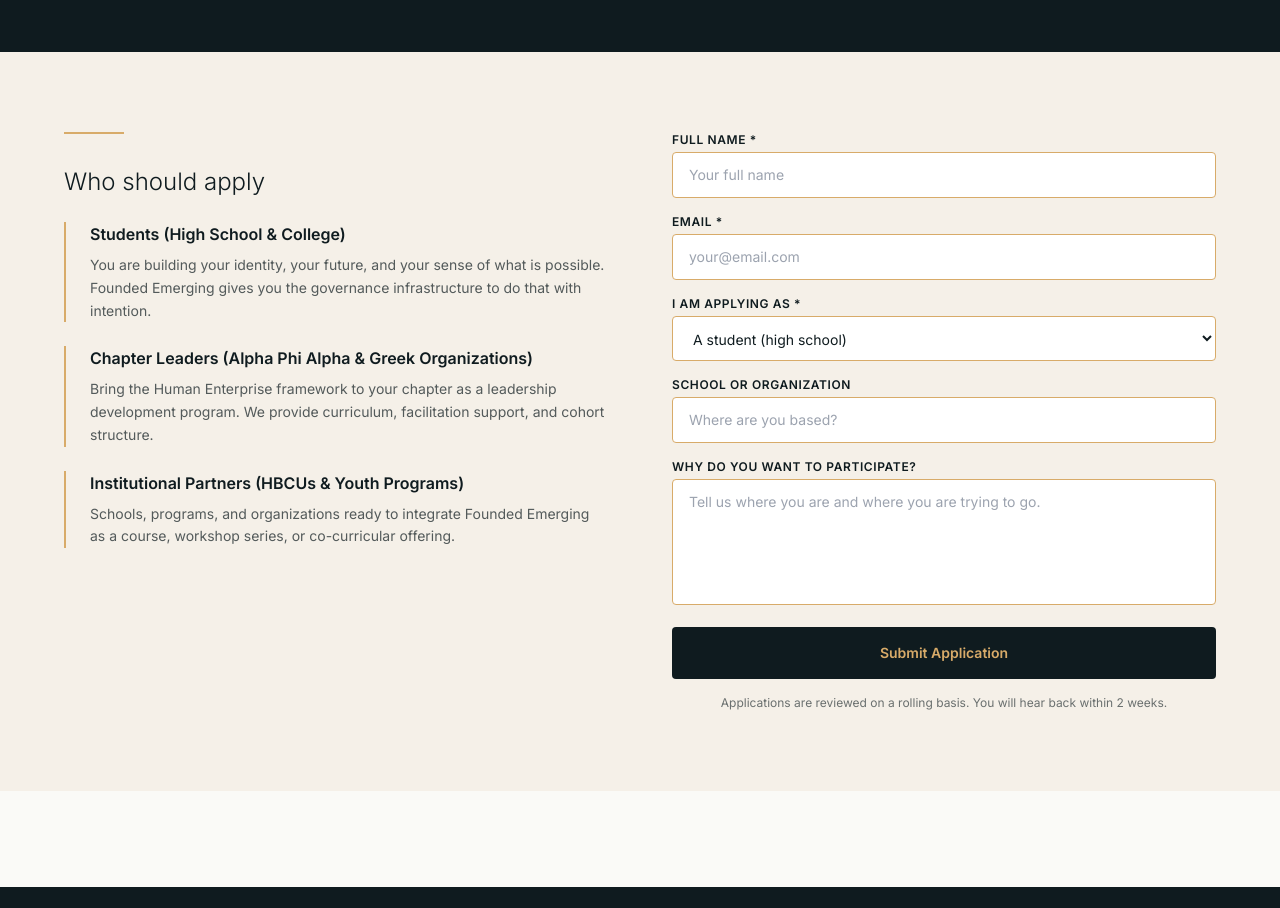
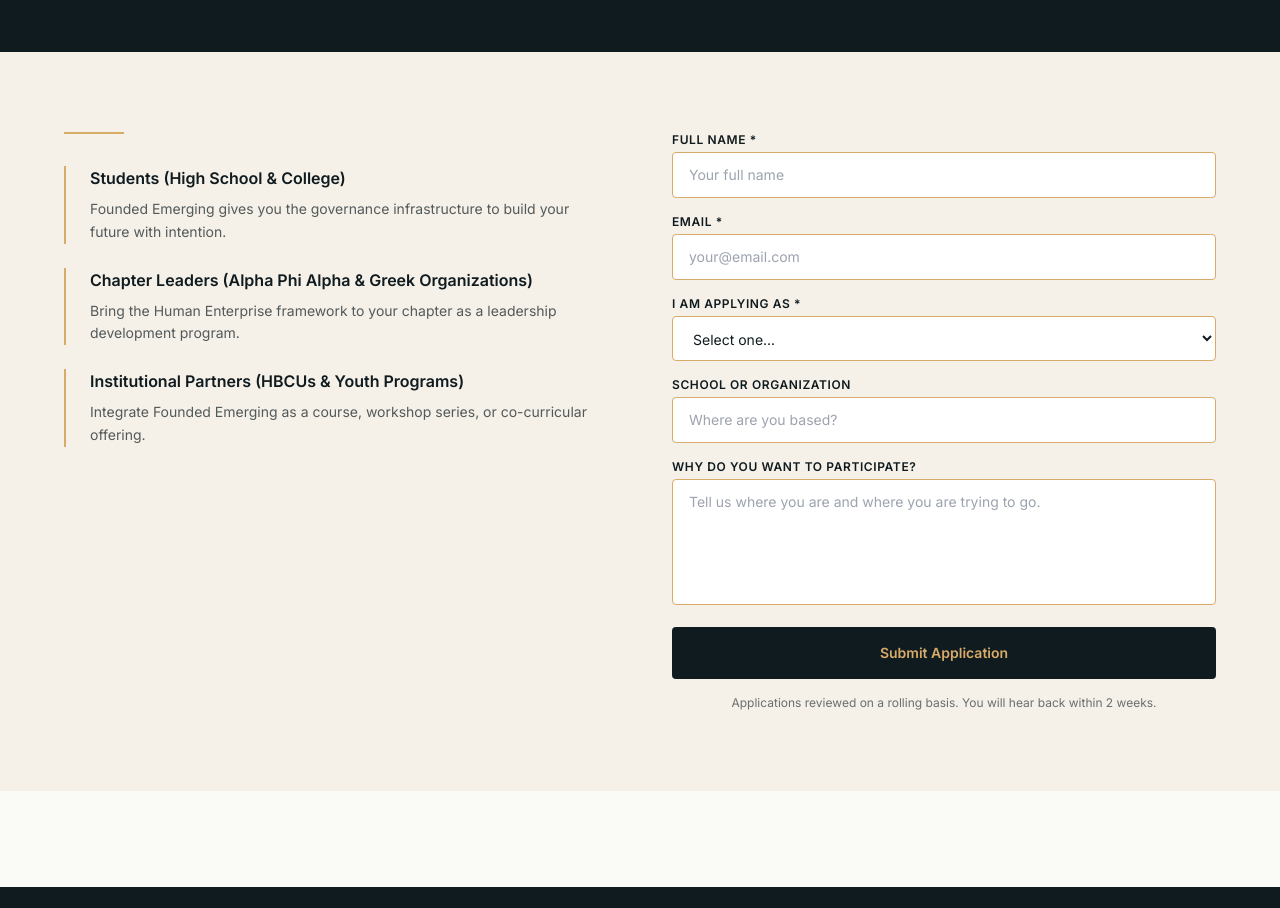
Before and after one commit to thefoundedproject/thefoundedemerging-site, a Next.js app: page /apply in a window 1280 px wide. Shown: the part 380-1288 px from the top of the page. Built offline with nearby package versions, Linux system fonts and the light colour scheme.

Commit message:
feat: wire contact form to Resend API

```diff
--- /dev/null
+++ b/app/api/contact/route.js
@@ -0,0 +1,62 @@
+import { NextResponse } from 'next/server';
+
+export async function POST(request) {
+  try {
+    const body = await request.json();
+    const { name, email, applicantType, school, reason } = body;
+
+    if (!name || !email) {
+      return NextResponse.json({ error: 'Name and email are required.' }, { status: 400 });
+    }
+
+    const res = await fetch('https://api.resend.com/emails', {
+      method: 'POST',
+      headers: {
+        'Authorization': `Bearer ${process.env.RESEND_API_KEY}`,
+        'Content-Type': 'application/json',
+      },
+      body: JSON.stringify({
+        from: 'Founded Emerging <contact@thefoundedemerging.app>',
+        to: ['docthompsondacmdc@gmail.com'],
+        reply_to: email,
+        subject: `[Founded Emerging] Application — ${applicantType || 'Inquiry'} — ${name}`,
+        html: `
+          <div style="font-family:Georgia,serif;max-width:600px;margin:0 auto;padding:32px;background:#FAFAF7;color:#0F1B1F;">
+            <div style="border-bottom:2px solid #D8AB69;padding-bottom:16px;margin-bottom:24px;">
+              <p style="font-size:11px;letter-spacing:2px;text-transform:uppercase;color:#D8AB69;margin:0 0 4px;">Founded Emerging</p>
+              <h1 style="font-size:22px;font-weight:700;margin:0;color:#0F1B1F;">New Application / Inquiry</h1>
+            </div>
+
+            <table style="width:100%;border-collapse:collapse;margin-bottom:24px;">
+              <tr><td style="padding:8px 0;border-bottom:1px solid #DDD2C2;width:140px;font-size:12px;font-weight:700;letter-spacing:1px;text-transform:uppercase;color:#5D6A72;">Name</td><td style="padding:8px 0;border-bottom:1px solid #DDD2C2;color:#0F1B1F;">${name}</td></tr>
+              <tr><td style="padding:8px 0;border-bottom:1px solid #DDD2C2;font-size:12px;font-weight:700;letter-spacing:1px;text-transform:uppercase;color:#5D6A72;">Email</td><td style="padding:8px 0;border-bottom:1px solid #DDD2C2;"><a href="mailto:${email}" style="color:#D8AB69;">${email}</a></td></tr>
+              ${applicantType ? `<tr><td style="padding:8px 0;border-bottom:1px solid #DDD2C2;font-size:12px;font-weight:700;letter-spacing:1px;text-transform:uppercase;color:#5D6A72;">Applying As</td><td style="padding:8px 0;border-bottom:1px solid #DDD2C2;color:#0F1B1F;">${applicantType}</td></tr>` : ''}
+              ${school ? `<tr><td style="padding:8px 0;border-bottom:1px solid #DDD2C2;font-size:12px;font-weight:700;letter-spacing:1px;text-transform:uppercase;color:#5D6A72;">School / Org</td><td style="padding:8px 0;border-bottom:1px solid #DDD2C2;color:#0F1B1F;">${school}</td></tr>` : ''}
+            </table>
+
+            ${reason ? `
+            <div style="background:#F5F0E8;border-left:3px solid #D8AB69;padding:16px;border-radius:4px;">
+              <p style="font-size:12px;font-weight:700;letter-spacing:1px;text-transform:uppercase;color:#5D6A72;margin:0 0 8px;">Why They Want to Participate</p>
+              <p style="color:#0F1B1F;line-height:1.7;margin:0;white-space:pre-wrap;">${reason}</p>
+            </div>` : ''}
+
+            <p style="font-size:11px;color:#5D6A72;margin-top:32px;text-align:center;">
+              Sent via thefoundedemerging.app · Reply directly to respond to ${name}.
+            </p>
+          </div>
+        `,
+      }),
+    });
+
+    if (!res.ok) {
+      const err = await res.text();
+      console.error('Resend error:', err);
+      return NextResponse.json({ error: 'Failed to send.' }, { status: 500 });
+    }
+
+    return NextResponse.json({ success: true });
+  } catch (err) {
+    console.error('Contact form error:', err);
+    return NextResponse.json({ error: 'Server error.' }, { status: 500 });
+  }
+}
--- a/app/apply/page.js
+++ b/app/apply/page.js
@@ -1,9 +1,30 @@
-export const metadata = {
-  title: 'Apply | Founded Emerging',
-  description: 'Apply to Founded Emerging — for students, organizations, and institutional partners.',
+'use client'
+
+import { useState } from 'react'
+
+export default function Apply() {
+  const [form, setForm] = useState({ name: '', email: '', applicantType: '', school: '', reason: '' })
+  const [status, setStatus] = useState('idle')
+
+  const set = (field) => (e) => setForm((f) => ({ ...f, [field]: e.target.value }))
+
+  const handleSubmit = async (e) => {
+    e.preventDefault()
+    setStatus('sending')
+    try {
+      const res = await fetch('/api/contact', {
+        method: 'POST',
+        headers: { 'Content-Type': 'application/json' },
+        body: JSON.stringify(form),
+      })
+      const data = await res.json()
+      if (!res.ok || data.error) throw new Error(data.error)
+      setStatus('success')
+    } catch {
+      setStatus('error')
+    }
   }
 
-export default function Apply() {
   return (
     <>
       <section style={{ backgroundColor: '#0F1B1F' }} className="py-24 px-6">
@@ -18,12 +39,11 @@
         <div className="max-w-6xl mx-auto grid md:grid-cols-2 gap-16">
           <div>
             <div style={{ width: '60px', height: '2px', backgroundColor: '#D8AB69' }} className="mb-8" />
-            <h2 style={{ color: '#0F1B1F' }} className="text-2xl font-light mb-6">Who should apply</h2>
             <div className="space-y-6">
               {[
-                { label: 'Students (High School & College)', desc: 'You are building your identity, your future, and your sense of what is possible. Founded Emerging gives you the governance infrastructure to do that with intention.' },
-                { label: 'Chapter Leaders (Alpha Phi Alpha & Greek Organizations)', desc: 'Bring the Human Enterprise framework to your chapter as a leadership development program. We provide curriculum, facilitation support, and cohort structure.' },
-                { label: 'Institutional Partners (HBCUs & Youth Programs)', desc: 'Schools, programs, and organizations ready to integrate Founded Emerging as a course, workshop series, or co-curricular offering.' },
+                { label: 'Students (High School & College)', desc: 'Founded Emerging gives you the governance infrastructure to build your future with intention.' },
+                { label: 'Chapter Leaders (Alpha Phi Alpha & Greek Organizations)', desc: 'Bring the Human Enterprise framework to your chapter as a leadership development program.' },
+                { label: 'Institutional Partners (HBCUs & Youth Programs)', desc: 'Integrate Founded Emerging as a course, workshop series, or co-curricular offering.' },
               ].map((item) => (
                 <div key={item.label} className="border-l-2 pl-6" style={{ borderColor: '#D8AB69' }}>
                   <p style={{ color: '#0F1B1F' }} className="font-semibold mb-2">{item.label}</p>
@@ -33,18 +53,27 @@
             </div>
           </div>
 
-          <form className="space-y-4">
+          <div>
+            {status === 'success' ? (
+              <div style={{ backgroundColor: '#0F1B1F', borderRadius: '12px' }} className="p-10 text-center">
+                <p style={{ color: '#D8AB69' }} className="text-4xl mb-4">✦</p>
+                <p className="text-white text-xl font-semibold mb-3">Application received.</p>
+                <p className="text-gray-300 text-sm leading-relaxed">Applications are reviewed on a rolling basis. You will hear back within 2 weeks.</p>
+              </div>
+            ) : (
+              <form onSubmit={handleSubmit} className="space-y-4">
                 <div>
                   <label style={{ color: '#0F1B1F' }} className="text-xs font-semibold uppercase tracking-wider block mb-1">Full Name *</label>
-              <input type="text" style={{ backgroundColor: 'white', border: '1px solid #D8AB69', color: '#0F1B1F' }} className="w-full px-4 py-3 text-sm rounded outline-none" placeholder="Your full name" />
+                  <input required value={form.name} onChange={set('name')} type="text" style={{ backgroundColor: 'white', border: '1px solid #D8AB69', color: '#0F1B1F' }} className="w-full px-4 py-3 text-sm rounded outline-none" placeholder="Your full name" />
                 </div>
                 <div>
                   <label style={{ color: '#0F1B1F' }} className="text-xs font-semibold uppercase tracking-wider block mb-1">Email *</label>
-              <input type="email" style={{ backgroundColor: 'white', border: '1px solid #D8AB69', color: '#0F1B1F' }} className="w-full px-4 py-3 text-sm rounded outline-none" placeholder="your@email.com" />
+                  <input required value={form.email} onChange={set('email')} type="email" style={{ backgroundColor: 'white', border: '1px solid #D8AB69', color: '#0F1B1F' }} className="w-full px-4 py-3 text-sm rounded outline-none" placeholder="your@email.com" />
                 </div>
                 <div>
                   <label style={{ color: '#0F1B1F' }} className="text-xs font-semibold uppercase tracking-wider block mb-1">I am applying as *</label>
-              <select style={{ backgroundColor: 'white', border: '1px solid #D8AB69', color: '#0F1B1F' }} className="w-full px-4 py-3 text-sm rounded outline-none">
+                  <select required value={form.applicantType} onChange={set('applicantType')} style={{ backgroundColor: 'white', border: '1px solid #D8AB69', color: '#0F1B1F' }} className="w-full px-4 py-3 text-sm rounded outline-none">
+                    <option value="">Select one...</option>
                     <option>A student (high school)</option>
                     <option>A student (college)</option>
                     <option>A chapter leader (Alpha Phi Alpha)</option>
@@ -55,17 +84,20 @@
                 </div>
                 <div>
                   <label style={{ color: '#0F1B1F' }} className="text-xs font-semibold uppercase tracking-wider block mb-1">School or Organization</label>
-              <input type="text" style={{ backgroundColor: 'white', border: '1px solid #D8AB69', color: '#0F1B1F' }} className="w-full px-4 py-3 text-sm rounded outline-none" placeholder="Where are you based?" />
+                  <input value={form.school} onChange={set('school')} type="text" style={{ backgroundColor: 'white', border: '1px solid #D8AB69', color: '#0F1B1F' }} className="w-full px-4 py-3 text-sm rounded outline-none" placeholder="Where are you based?" />
                 </div>
                 <div>
                   <label style={{ color: '#0F1B1F' }} className="text-xs font-semibold uppercase tracking-wider block mb-1">Why do you want to participate?</label>
-              <textarea rows={5} style={{ backgroundColor: 'white', border: '1px solid #D8AB69', color: '#0F1B1F' }} className="w-full px-4 py-3 text-sm rounded outline-none resize-none" placeholder="Tell us where you are and where you are trying to go." />
+                  <textarea value={form.reason} onChange={set('reason')} rows={5} style={{ backgroundColor: 'white', border: '1px solid #D8AB69', color: '#0F1B1F' }} className="w-full px-4 py-3 text-sm rounded outline-none resize-none" placeholder="Tell us where you are and where you are trying to go." />
                 </div>
-            <button type="submit" style={{ backgroundColor: '#0F1B1F', color: '#D8AB69' }} className="w-full py-4 text-sm font-semibold rounded hover:opacity-90 transition-opacity">
-              Submit Application
+                {status === 'error' && <p style={{ color: '#B4533C' }} className="text-sm">Something went wrong. Please try again.</p>}
+                <button type="submit" disabled={status === 'sending'} style={{ backgroundColor: '#0F1B1F', color: '#D8AB69', opacity: status === 'sending' ? 0.7 : 1 }} className="w-full py-4 text-sm font-semibold rounded transition-opacity">
+                  {status === 'sending' ? 'Submitting...' : 'Submit Application'}
                 </button>
-            <p style={{ color: '#0F1B1F' }} className="text-xs opacity-60 text-center">Applications are reviewed on a rolling basis. You will hear back within 2 weeks.</p>
+                <p style={{ color: '#0F1B1F' }} className="text-xs opacity-60 text-center">Applications reviewed on a rolling basis. You will hear back within 2 weeks.</p>
               </form>
+            )}
+          </div>
         </div>
       </section>
     </>
```
Lines whose indentation alone changed are shown as unchanged.
